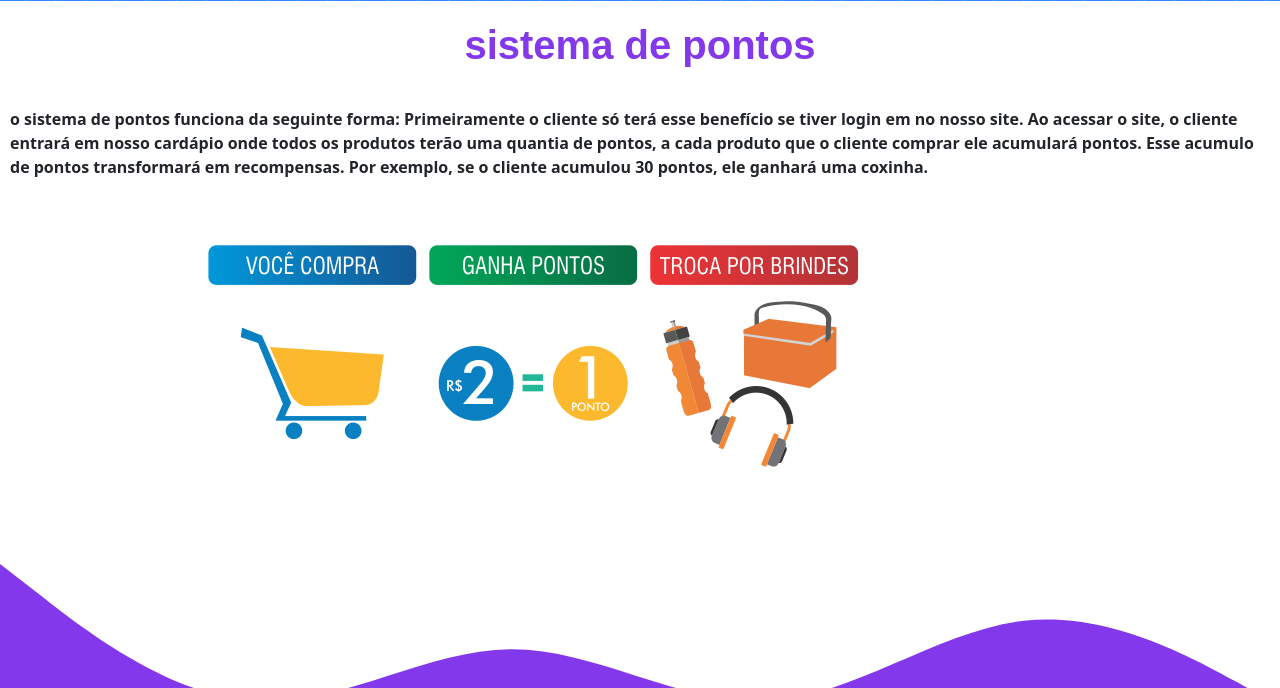
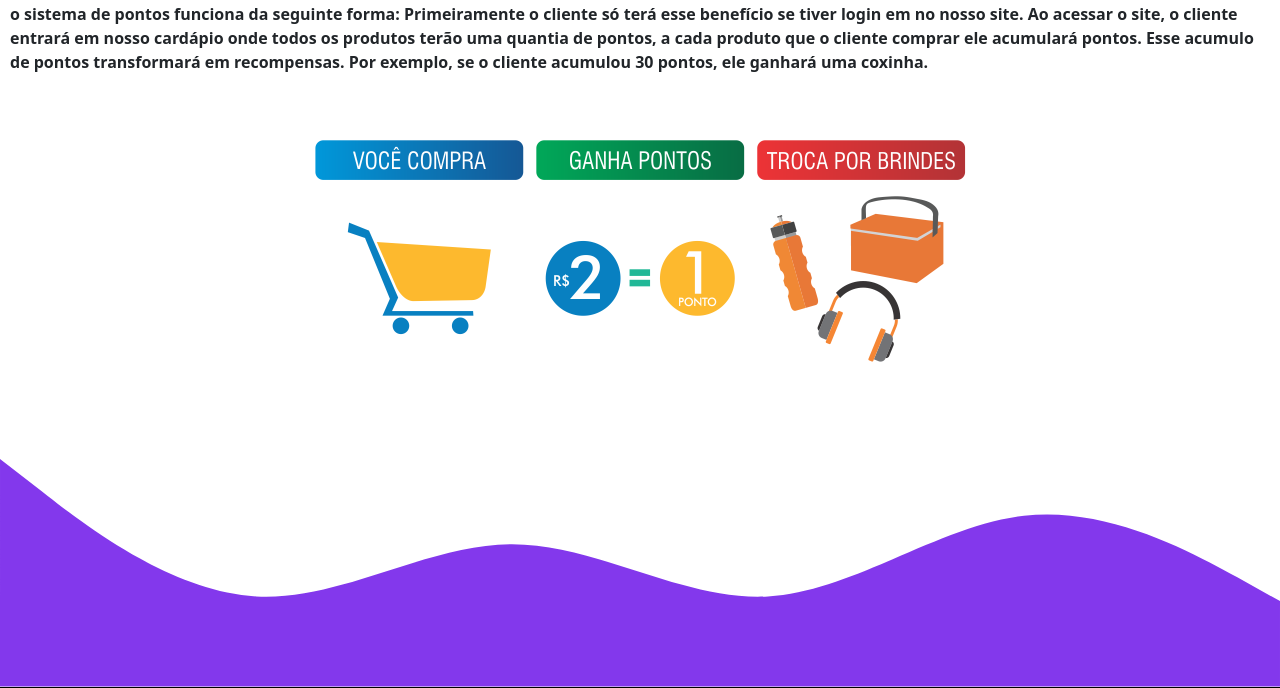
Before and after one commit to asaphefelippe/Projeto_integrador_PA, a PHP site: page / in a window 1280 px wide. Shown: the part 2995-3683 px from the top of the page. Run offline with PHP 8.4, Linux system fonts and the light colour scheme; some web fonts are replaced.

Commit message:
alterações no design

```diff
--- a/assets/css/estilo.css
+++ b/assets/css/estilo.css
@@ -165,7 +165,6 @@ header {
     left: 200px;
     margin: 120px;
     list-style: none;
-    margin-left: 31%;
     margin-top: 250px;
     padding: 20px;
 }
@@ -226,14 +225,11 @@ h1 {
     border-image: url(../images/border.png) 20% round;
 }
 
-.mapa {
-    margin-left: 33%;
-    margin: 0 auto !important;
-    width: 100%;
-}
-
 .mapa iframe {
-    margin: 0 auto !important;
+    margin-left: auto;
+    margin-right: auto;
+    display: block;
+    width: 50%;
 }
 
 footer {
@@ -418,12 +414,46 @@ padding: 30px; */
 
 .login-1 {
     background-color: #8338ec;
-    height: 500px;
     width: 400px;
     margin-left: auto;
     margin-right: auto;
-    margin-top: 4%;
+    margin-top: 8%;
     box-shadow: 0 0 30px purple;
+}
+
+.fadeInDown {
+    -webkit-animation-name: fadeInDown;
+    animation-name: fadeInDown;
+    -webkit-animation-duration: 1s;
+    animation-duration: 1s;
+    -webkit-animation-fill-mode: both;
+    animation-fill-mode: both;
+}
+
+@-webkit-keyframes fadeInDown {
+    0% {
+        opacity: 0;
+        -webkit-transform: translate3d(0, -100%, 0);
+        transform: translate3d(0, -100%, 0);
+    }
+    100% {
+        opacity: 1;
+        -webkit-transform: none;
+        transform: none;
+    }
+}
+
+@keyframes fadeInDown {
+    0% {
+        opacity: 0;
+        -webkit-transform: translate3d(0, -100%, 0);
+        transform: translate3d(0, -100%, 0);
+    }
+    100% {
+        opacity: 1;
+        -webkit-transform: none;
+        transform: none;
+    }
 }
 
 .imgLogin {
@@ -478,9 +508,8 @@ padding: 30px; */
 
 .login-1Cadastro {
     background-color: #8338ec;
-    height: 580px;
     width: 400px;
-    margin-top: 3%;
+    margin-top: 5%;
     box-shadow: 0 0 30px purple;
     margin-left: auto;
     margin-right: auto;
@@ -535,6 +564,7 @@ padding: 30px; */
     margin-top: 10px;
     margin-left: auto;
     margin-right: auto;
+    border-radius: 100%;
 }
 
 .PaoParagra {
@@ -543,18 +573,17 @@ padding: 30px; */
 
 .PaoParagra1 {
     font-size: 25px;
-    /* margin-left: 6%; //
 }
 
 .PaoParagra2 {
     font-size: 25px;
-    /* margin-left: 6%; */
 }
 
 .Pao {
     text-align: center;
     margin-top: 10%;
     font-family: 'Oswald', sans-serif;
+    font-weight: bold;
     color: #ffbe0b;
 }
 
@@ -852,8 +881,9 @@ padding: 30px; */
 }
 
 .fidelidade {
-    /* margin-left: 20%; */
-    margin: 0 auto !important;
+    margin-left: auto;
+    margin-right: auto;
+    display: block;
 }
 
 .inicialMenu {
--- a/cadastro.php
+++ b/cadastro.php
@@ -100,7 +100,7 @@ function show() {
 </script>
 <body>
 
-    <div class="login-1Cadastro">
+    <div class="login-1Cadastro fadeInDown">
         <img src="assets/images/90d6eed98ed84924b651223770e85165.png" alt="" class="imgLogin">
         <form action="" method="POST">
             <div class="loginCadastro">
--- a/index.php
+++ b/index.php
@@ -183,7 +183,7 @@ include_once(dirname(__FILE__) . '/inc/header.php');
 </section>
 
 <section class="row gx-5 pãoDeQueijo">
-    <div class="col-md-4"><img src="assets/images/paoQueijo.png" alt=""></div>
+    <div class="col-md-4"><img src="assets/images/paoQueijo.png" alt="" class="img-fluid"></div>
     <div class="col-md-4">
         <div>
             <h1 class="PaoTitulo fonte2">Modern Canteen</h1>
--- a/login.php
+++ b/login.php
@@ -71,7 +71,7 @@ function show() {
         }
     </style>
     <form action="" method="POST">
-        <div class="login-1">
+        <div class="login-1 fadeInDown">
             <img src="assets/images/90d6eed98ed84924b651223770e85165.png" alt="" class="imgLogin">
             <div class="login">
                 <div>
```
